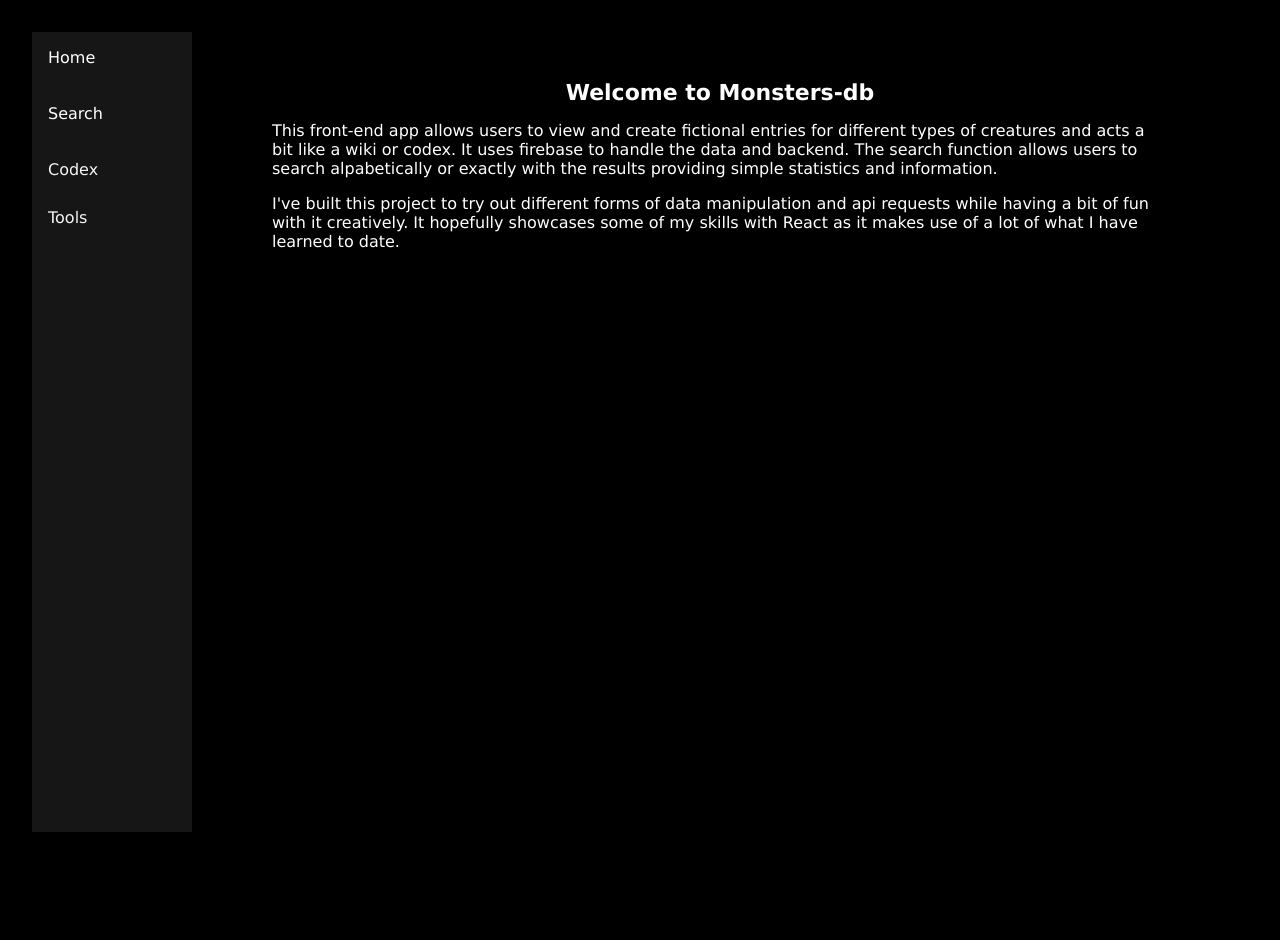
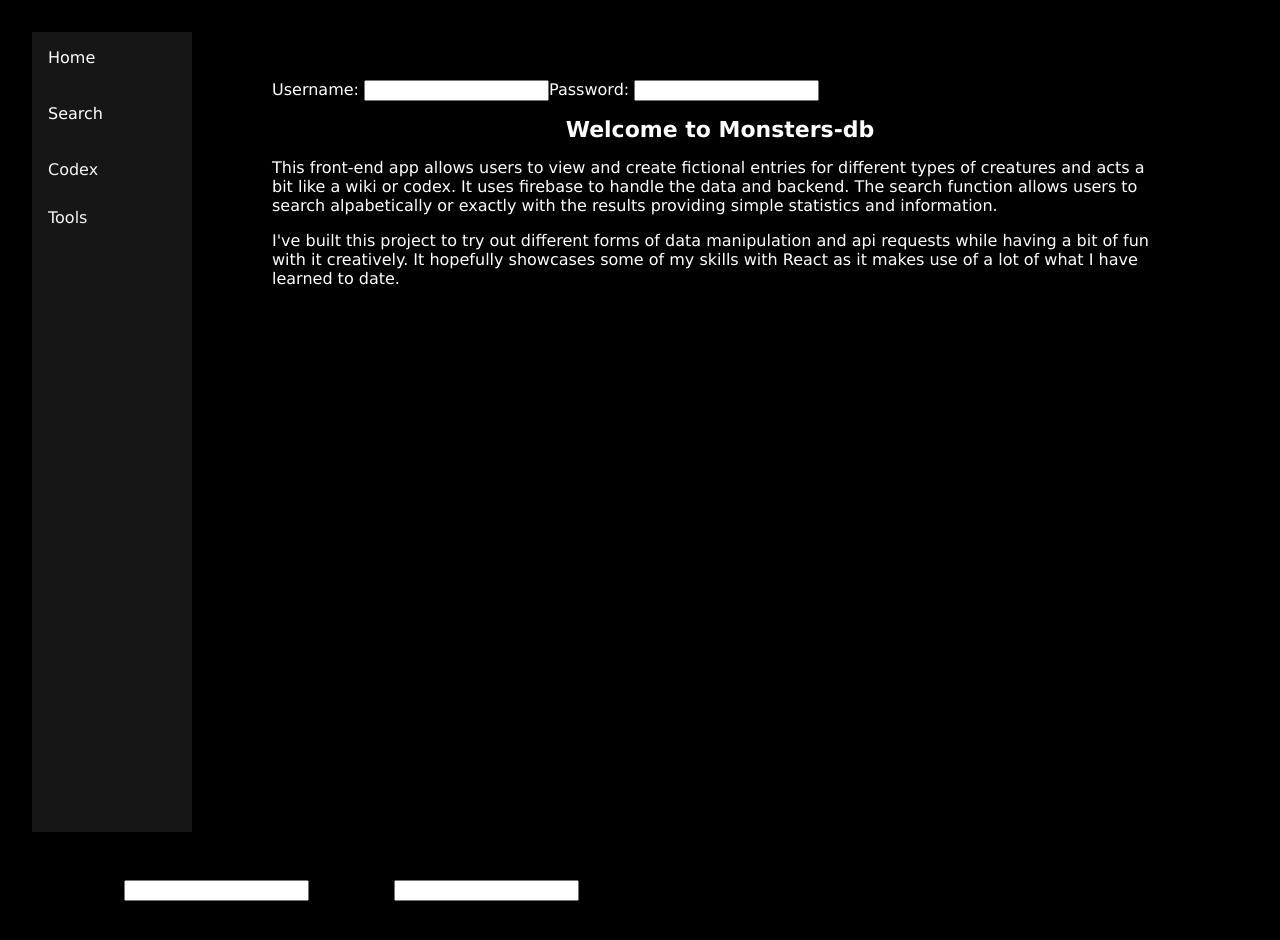
Before and after one commit to dnlstronge/monsters-db, a React (Create React App) app: page / in a window 1280 px wide. Shown: the top 940 px of the page. Built offline with nearby package versions, Linux system fonts and the light colour scheme.

Commit message:
[x] - add auth logic

```diff
--- a/src/Components/Home/Home.tsx
+++ b/src/Components/Home/Home.tsx
@@ -1,9 +1,7 @@
 import React, { useState } from 'react'
 import classes from "./Home.module.css"
-import { projectStorage } from '../../firebase/config'
-import { ref, getDownloadURL } from "firebase/storage"
-import MonsterCard from '../MonsterCard/MonsterCard'
 import useImage from '../Hooks/useImage'
+import LoginSignup from '../LoginSignup/LandS'
 
 
 
@@ -52,6 +50,9 @@ const fetchMonster = async() => {
 
   return (
     <div  className={classes.container}>
+      <section className={classes.lands}>
+        <LoginSignup />
+      </section>
        <h5 className={classes.heading}>Welcome to Monsters-db</h5>
        <p className={classes.para}>This front-end app allows users to view and create fictional entries for different types of
         creatures and acts a bit like a wiki or codex. It uses firebase to handle the data and backend.
--- a/src/Components/LoginSignup/Login.tsx
+++ b/src/Components/LoginSignup/Login.tsx
@@ -4,10 +4,10 @@ import classes from "./Login.module.css"
 const Login = () => {
   return (
     <div className={classes.container}>
-        <label htmlFor='username'>Username: </label>
-        <input type="text"/>
-        <label htmlFor="password">Password: </label>
-        <input type="password" ></input>
+        <label className={classes.label} htmlFor='username'>Username: </label>
+        <input id="username" className={classes.input} type="text"/>
+        <label className={classes.label} htmlFor="password">Password: </label>
+        <input id="password" className={classes.input} type="password" ></input>
     </div>
   )
 }
```
Also changed, not shown: src/Components/Auth/auth.ts (added, +16 -0 lines).
